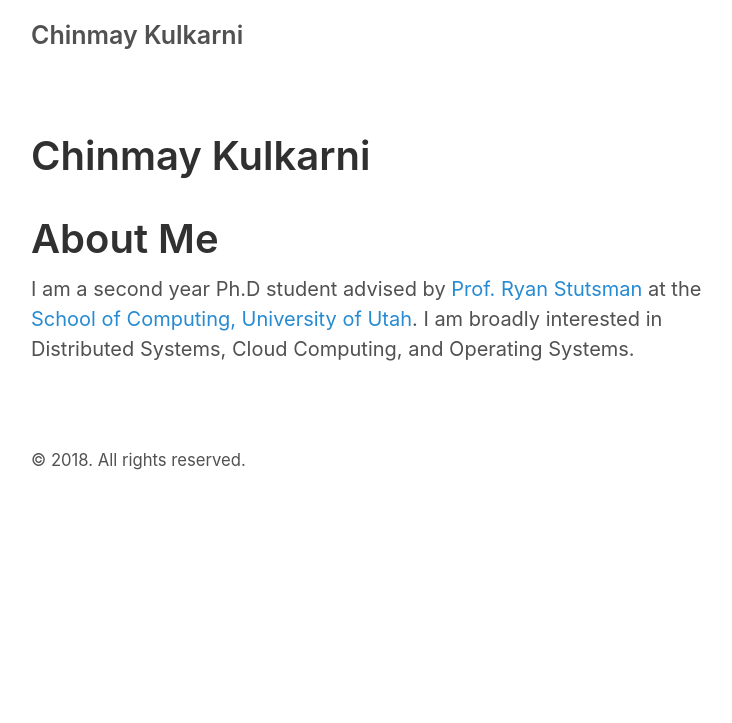
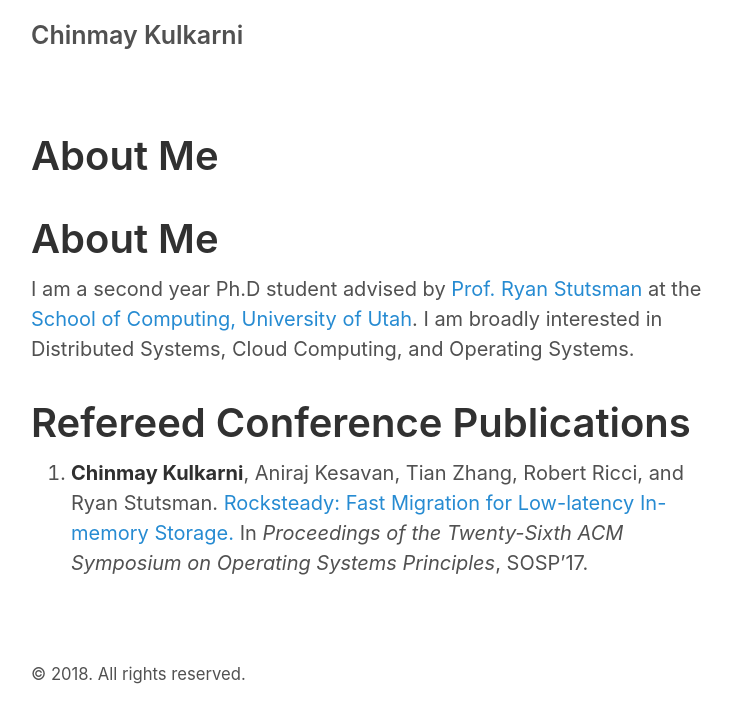
Before and after one commit to chinkulkarni/chinkulkarni.github.io, a Jekyll site: the page built from index.md, in a window 1280 px wide. Shown: the top 723 px of the page, without its empty margins (259-991 px from the left). Built offline with Jekyll 4.4.1, drawn with Linux system fonts in a browser that asks for light colours; our own code applies the rules of GitHub Pages for plain Markdown files.

Commit message:
Add in Rocksteady.

```diff
--- a/index.md
+++ b/index.md
@@ -1,9 +1,15 @@
 ---
 layout: page
-title: Chinmay Kulkarni
 ---
 
 # About Me
+
 I am a second year Ph.D student advised by [Prof. Ryan Stutsman](http://rstutsman.github.io/) at
 the [School of Computing, University of Utah](http://www.cs.utah.edu/). I am broadly interested in
 Distributed Systems, Cloud Computing, and Operating Systems.
+
+# Refereed Conference Publications
+
+1. **Chinmay Kulkarni**, Aniraj Kesavan, Tian Zhang, Robert Ricci, and Ryan Stutsman.
+   [Rocksteady: Fast Migration for Low-latency In-memory Storage.](https://dl.acm.org/authorize?N659115)
+   In *Proceedings of the Twenty-Sixth ACM Symposium on Operating Systems Principles*, SOSP'17.
```
